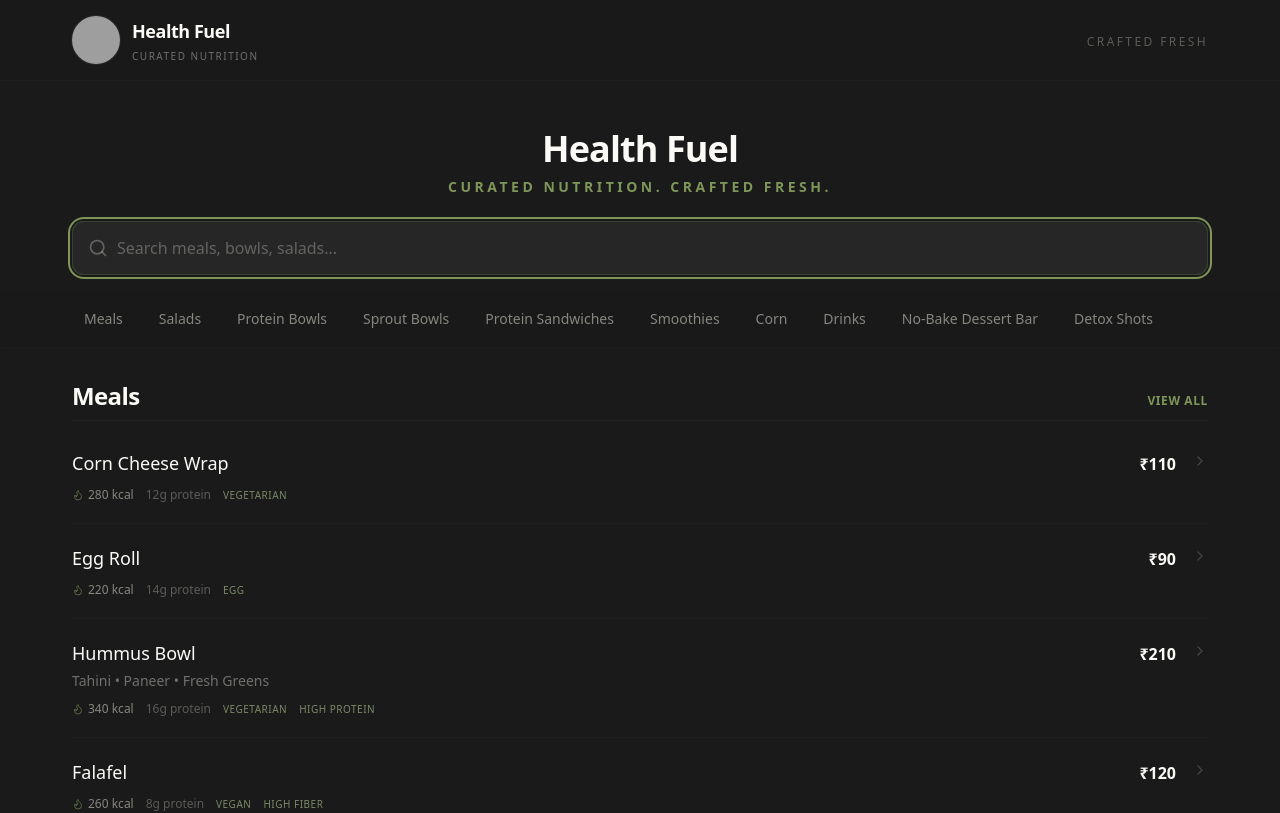
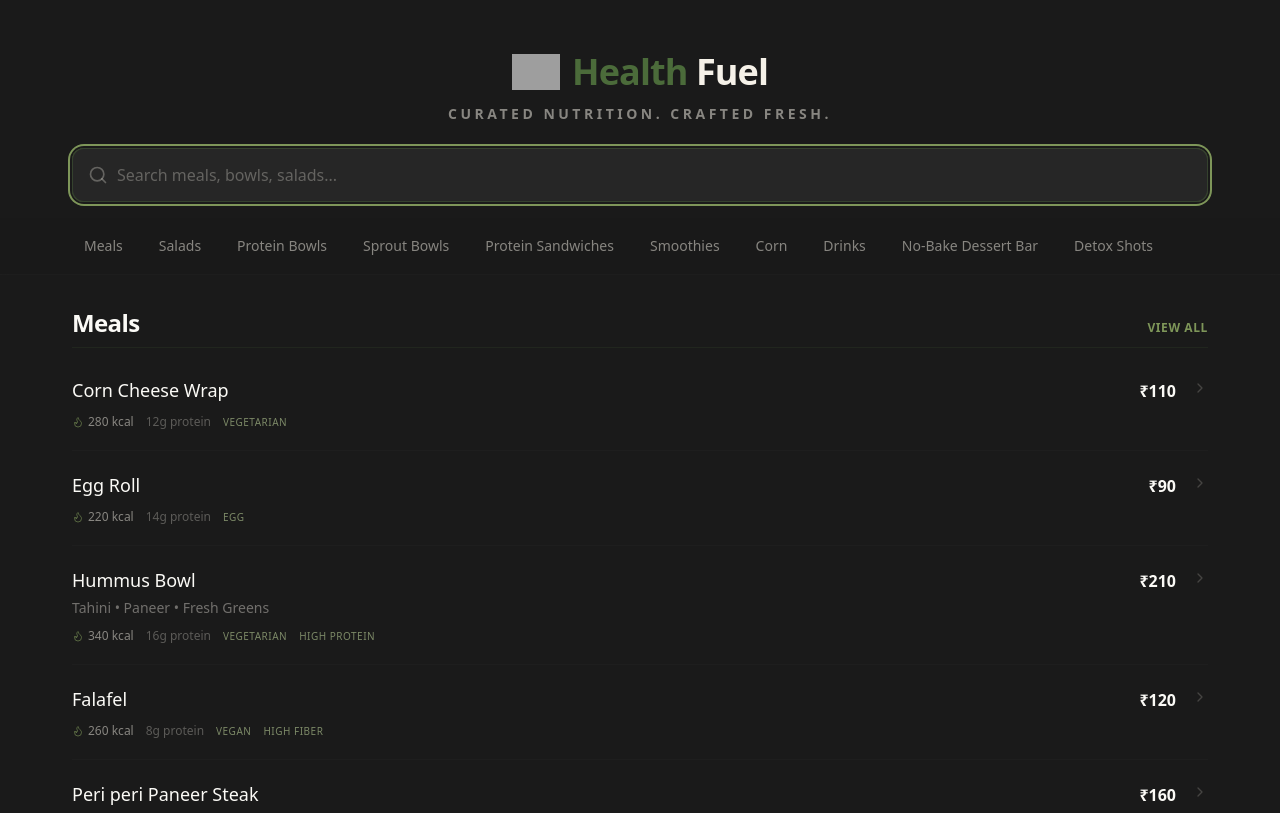
Before and after one commit to AutopilotAi13/QR---HealthFuel, a React (Vite) app: page /menu in a window 1280 px wide. Shown: the top 813 px of the page. Built offline with nearby package versions, Linux system fonts and the light colour scheme; grey boxes are pictures that could not be loaded; a web font is replaced by a local one.

Commit message:
Update branding and header on menu page

```diff
--- a/src/components/CategoryNav.tsx
+++ b/src/components/CategoryNav.tsx
@@ -4,11 +4,12 @@
 interface CategoryNavProps {
   categories: Category[];
   activeSlug?: string;
+  hasHeader?: boolean;
 }
 
-export default function CategoryNav({ categories, activeSlug }: CategoryNavProps) {
+export default function CategoryNav({ categories, activeSlug, hasHeader = true }: CategoryNavProps) {
   return (
-    <nav className="sticky top-16 sm:top-20 z-30 bg-charcoal-800/95 backdrop-blur-sm border-b border-charcoal-700/30">
+    <nav className={`${hasHeader ? 'top-16 sm:top-20' : 'top-0'} sticky z-30 bg-charcoal-800/95 backdrop-blur-sm border-b border-charcoal-700/30`}>
       <div className="max-w-content mx-auto px-4 sm:px-6 lg:px-8">
         <div className="flex items-center gap-1 overflow-x-auto no-scrollbar py-3 -mx-1">
           {categories.map((cat) => {
--- a/src/pages/MenuPage.tsx
+++ b/src/pages/MenuPage.tsx
@@ -1,6 +1,5 @@
 import { useEffect, useMemo, useState } from 'react';
 import { Link } from 'react-router-dom';
-import Header from '@/components/Header';
 import SearchBar from '@/components/SearchBar';
 import CategoryNav from '@/components/CategoryNav';
 import MenuItemRow from '@/components/MenuItemRow';
@@ -58,29 +57,33 @@
 
   if (loading) return (
     <div className="min-h-screen">
-      <Header />
       <LoadingState message="Loading your nutrition menu..." />
     </div>
   );
 
   if (error) return (
     <div className="min-h-screen">
-      <Header />
       <ErrorState />
     </div>
   );
 
   return (
     <div className="min-h-screen">
-      <Header />
-
       {/* Hero */}
       <section className="max-w-content mx-auto px-4 sm:px-6 lg:px-8 pt-8 sm:pt-12 pb-6 animate-fade-in">
-        <div className="text-center">
-          <h1 className="text-cream-50 text-2xl sm:text-3xl lg:text-4xl font-bold tracking-tight">
-            {BRAND.name}
-          </h1>
-          <p className="text-avocado-400 text-xs sm:text-sm font-semibold tracking-[0.25em] uppercase mt-2">
+        <div className="flex flex-col items-center text-center">
+          <div className="flex items-center justify-center gap-2.5 sm:gap-3">
+            <img
+              src={BRAND.logoUrl}
+              alt="Health Fuel monogram"
+              className="w-10 h-10 sm:w-12 sm:h-12 object-contain"
+            />
+            <h1 className="text-2xl sm:text-3xl lg:text-4xl font-bold tracking-tight">
+              <span className="text-avocado-500">Health</span>{' '}
+              <span className="text-cream-100">Fuel</span>
+            </h1>
+          </div>
+          <p className="text-cream-100/50 text-xs sm:text-sm font-semibold tracking-[0.25em] uppercase mt-2">
             {BRAND.tagline}
           </p>
         </div>
@@ -92,7 +95,7 @@
       </section>
 
       {/* Category Nav (hidden during search) */}
-      {!search && <CategoryNav categories={categories} />}
+      {!search && <CategoryNav categories={categories} hasHeader={false} />}
 
       {/* Content */}
       <main className="max-w-content mx-auto px-4 sm:px-6 lg:px-8 py-6 sm:py-8">
```
